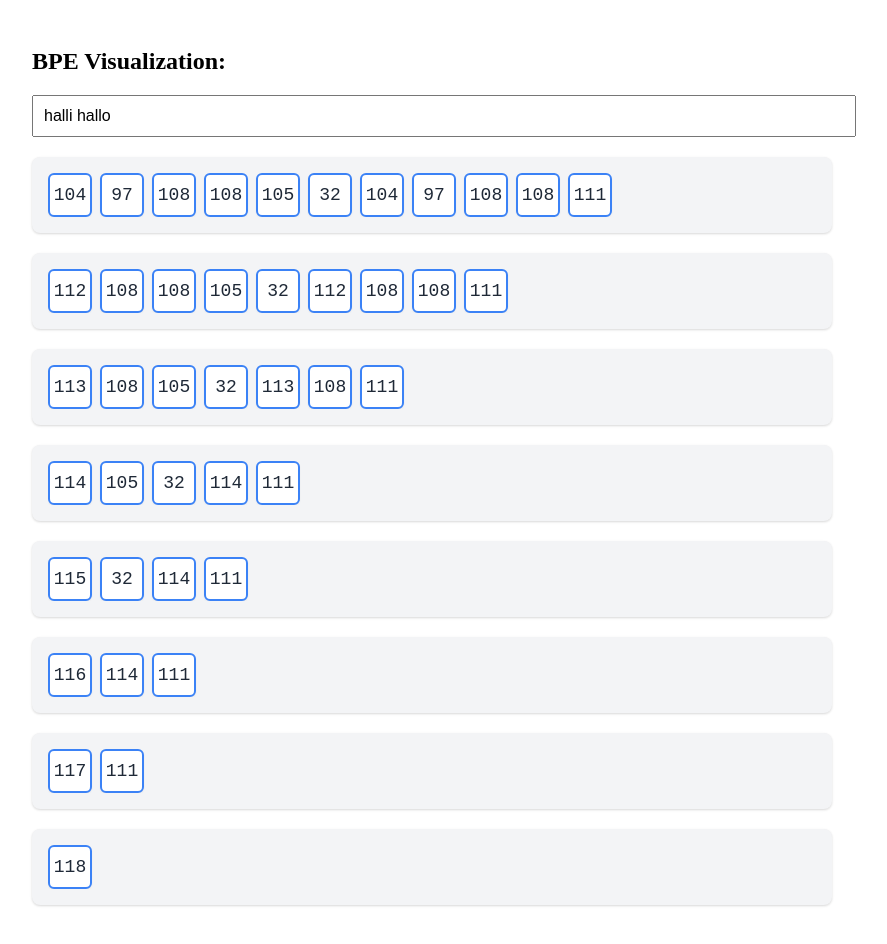
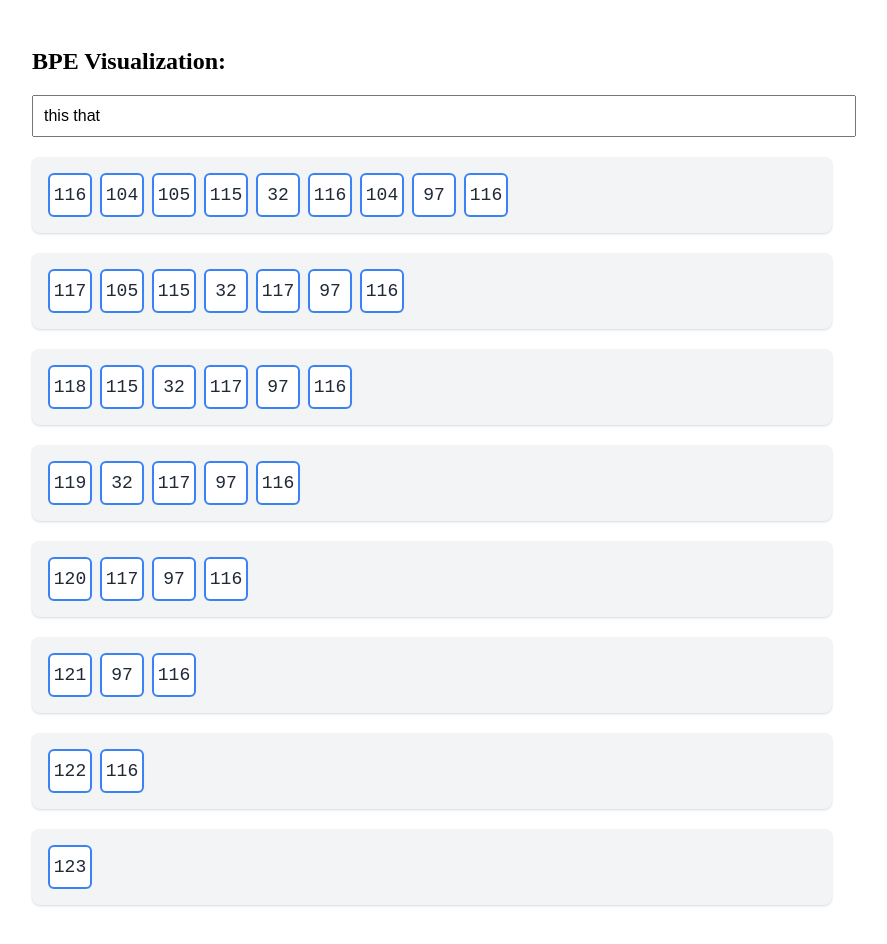
Before and after one commit to Morinator/bytepairencoding-visualization, a React (Vite) app: page / in a window 1280 px wide. Shown: the top 944 px of the page, without its empty margins (208-1095 px from the left). Built offline with nearby package versions, Linux system fonts and the light colour scheme.

Commit message:
Update App.tsx

```diff
--- a/src/App.tsx
+++ b/src/App.tsx
@@ -3,7 +3,7 @@ import RowComponent from "./components/RowComponent";
 import calculateBPEStep from "./utils";
 
 const BPEVisualization: React.FC = () => {
-  const [inputText, setInputText] = useState("halli hallo");
+  const [inputText, setInputText] = useState("this that");
   const [tokenLists, setTokenLists] = useState<number[][]>([]);
 
   useEffect(() => {
```
